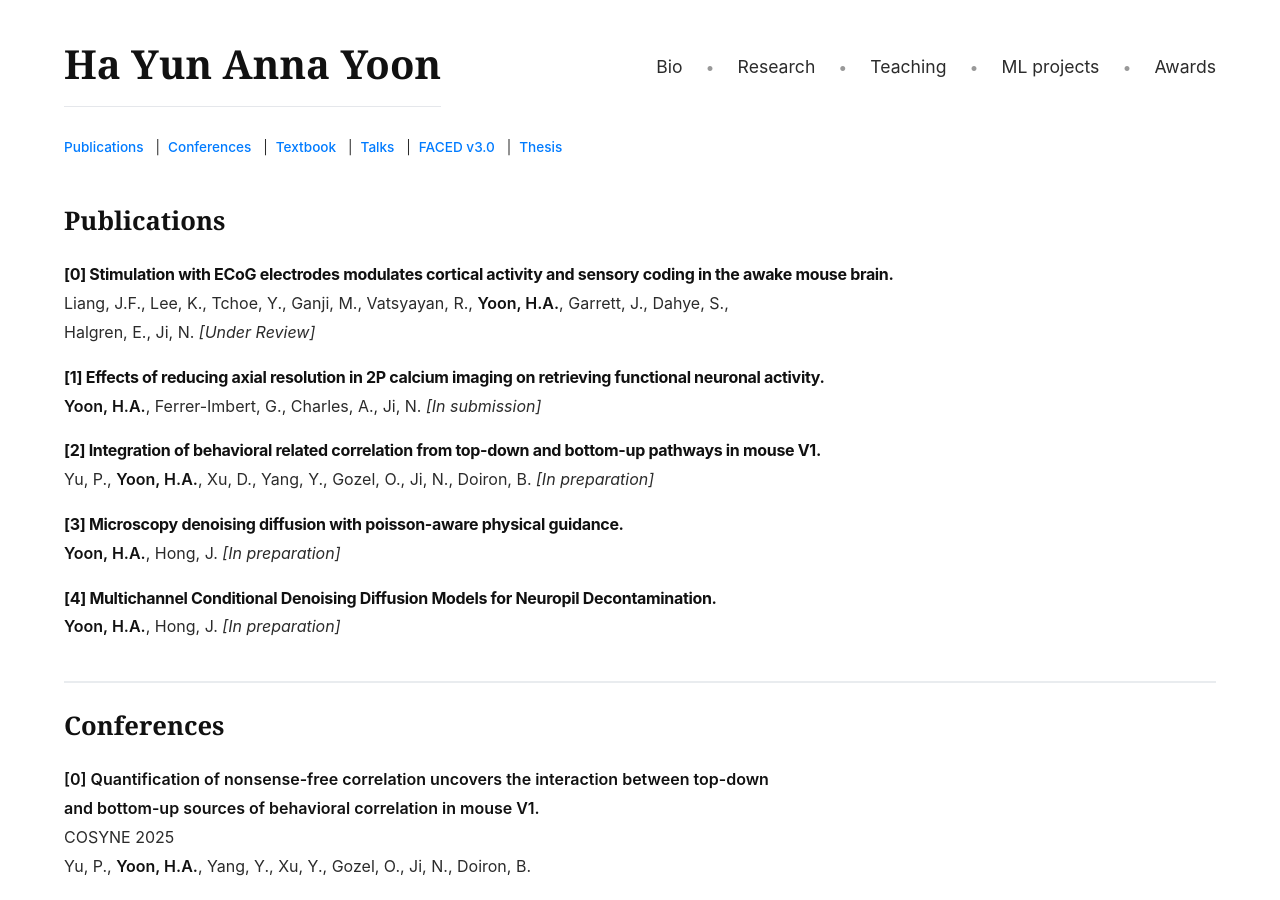
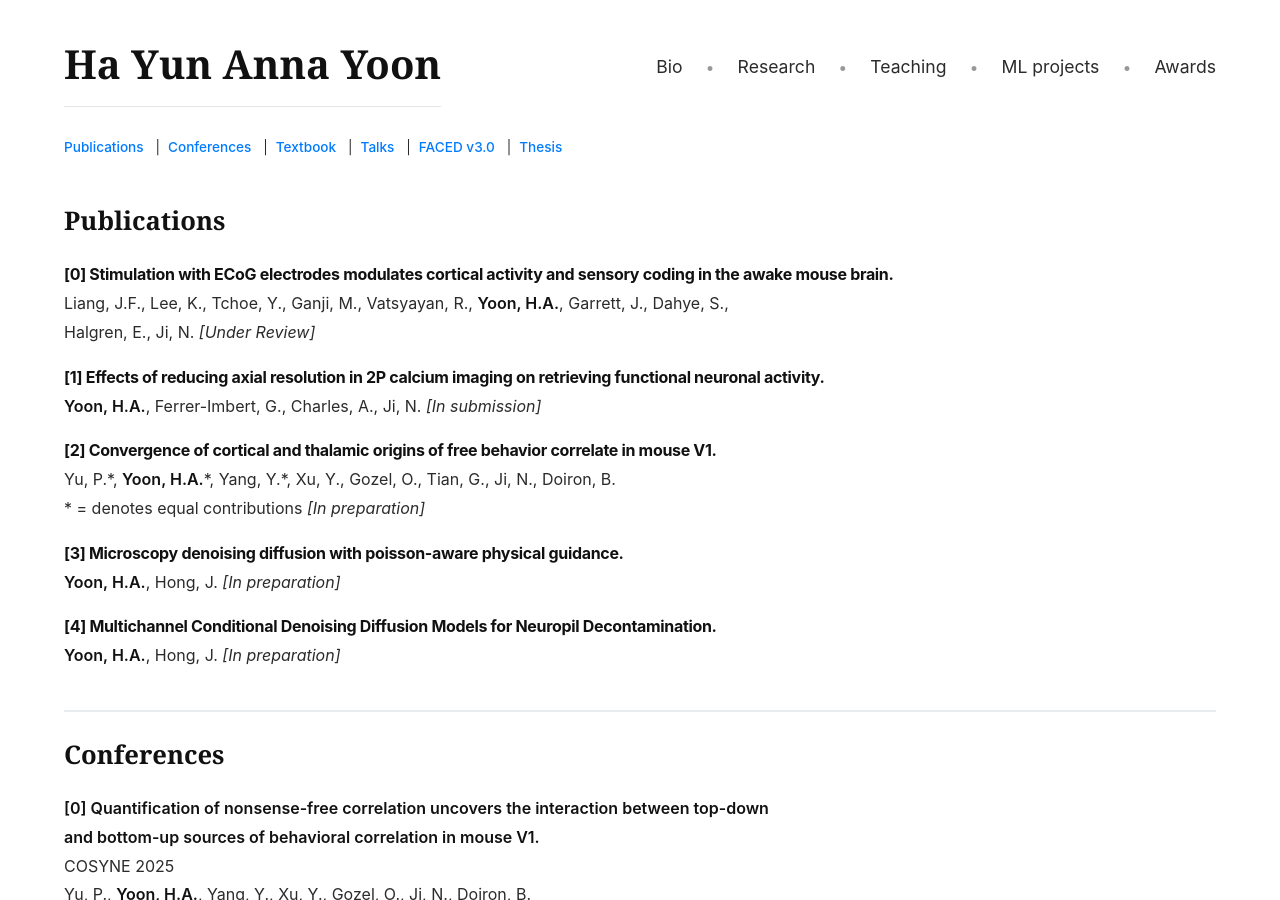
Before and after one commit to annahayoon/annahayoon.github.io, a Jekyll site: the page research-publications.html, which Jekyll copies as it is, in a window 1280 px wide and 900 px high. Built offline with Jekyll 4.4.1, drawn with Linux system fonts in a browser that asks for light colours.

Commit message:
Updated publications

```diff
--- a/research-publications.html
+++ b/research-publications.html
@@ -99,8 +99,9 @@
             <p><span class="publication-title">[1] Effects of reducing axial resolution in 2P calcium imaging on retrieving functional neuronal activity.</span><br>
             <strong>Yoon, H.A.</strong>, Ferrer-Imbert, G., Charles, A., Ji, N. <em>[In submission]</em></p>
 
-            <p><span class="publication-title">[2] Integration of behavioral related correlation from top-down and bottom-up pathways in mouse V1.</span><br>
-            Yu, P., <strong>Yoon, H.A.</strong>, Xu, D., Yang, Y., Gozel, O., Ji, N., Doiron, B. <em>[In preparation]</em></p>
+            <p><span class="publication-title">[2] Convergence of cortical and thalamic origins of free behavior correlate in mouse V1.</span><br>
+            Yu, P.*, <strong>Yoon, H.A.</strong>*, Yang, Y.*, Xu, Y., Gozel, O., Tian, G., Ji, N., Doiron, B.<br>
+            * = denotes equal contributions <em>[In preparation]</em></p>
 
             <p><span class="publication-title">[3] Microscopy denoising diffusion with poisson-aware physical guidance.</span><br>
             <strong>Yoon, H.A.</strong>, Hong, J. <em>[In preparation]</em></p>
```
Also changed, not shown: publications.md (+1 -1 lines).
